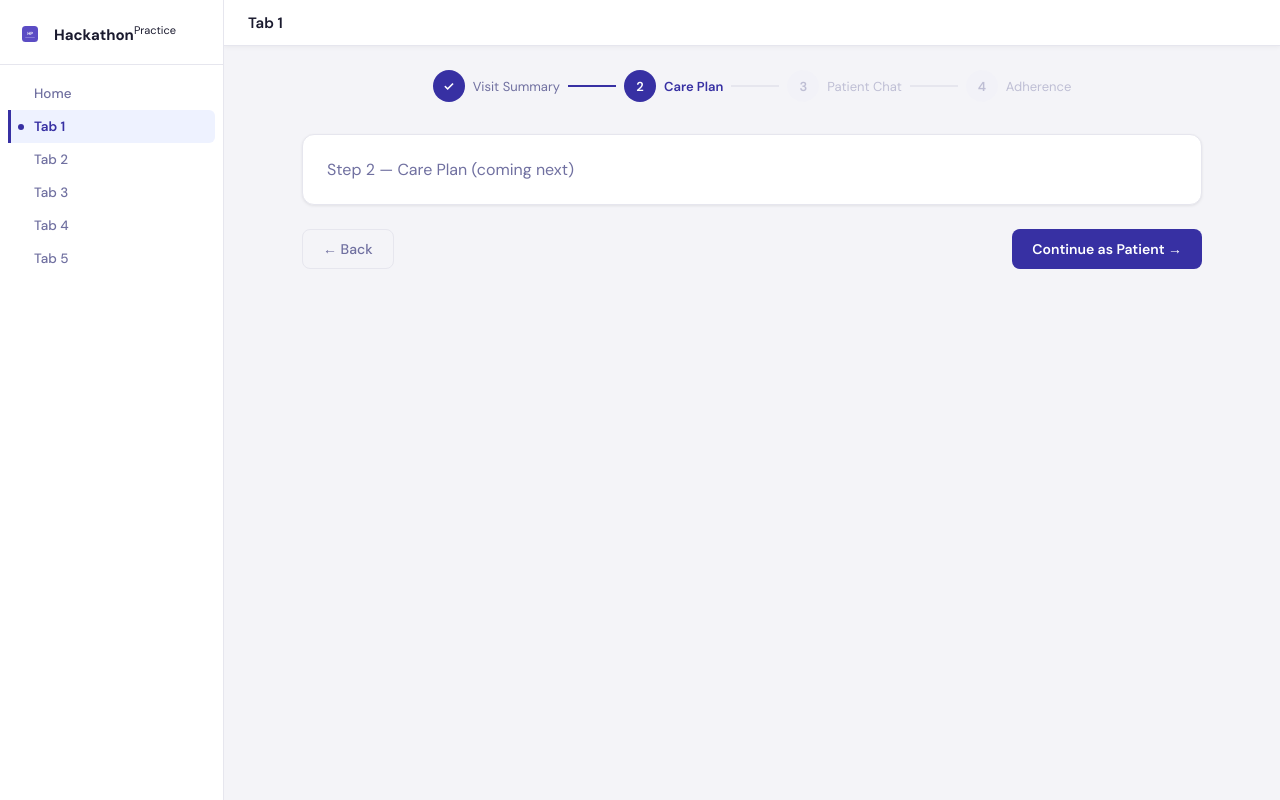
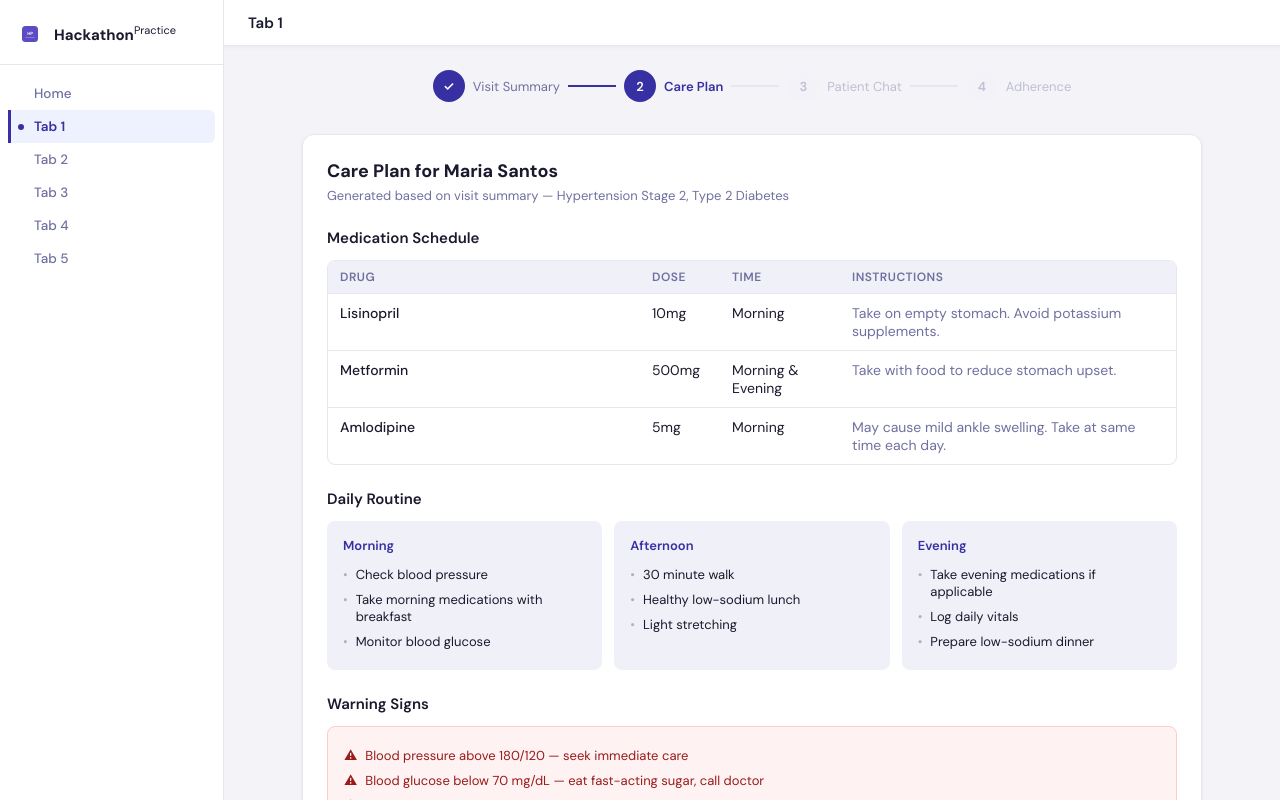
Before and after one commit to richard7ao/Hackathon-Practice, a Next.js app: page /tab-1 in a window 1280 px wide. Both pictures are taken after a click on the button "Generate Care Plan →". Built offline with nearby package versions, Linux system fonts and the light colour scheme.

Commit message:
feat: add Step 2 care plan display with simulated AI generation

```diff
--- a/app/tab-1/page.tsx
+++ b/app/tab-1/page.tsx
@@ -437,12 +437,288 @@ export default function Tab1() {
         </div>
       )}
 
-      {/* Step 2: placeholder */}
+      {/* Step 2: AI-Generated Care Plan */}
       {step === 2 && (
         <div style={card}>
-          <p style={{ color: "var(--text-secondary)" }}>
-            Step 2 — Care Plan (coming next)
-          </p>
+          {isGenerating ? (
+            <div style={{ textAlign: "center", padding: "48px 0" }}>
+              <div
+                style={{
+                  width: 48,
+                  height: 48,
+                  borderRadius: "50%",
+                  border: "3px solid var(--border)",
+                  borderTopColor: "var(--accent)",
+                  animation: "spin 0.8s linear infinite",
+                  margin: "0 auto 16px",
+                }}
+              />
+              <p
+                style={{
+                  color: "var(--text-secondary)",
+                  fontSize: 14,
+                  fontWeight: 500,
+                }}
+              >
+                Analyzing visit data...
+              </p>
+              <style>{`@keyframes spin { to { transform: rotate(360deg) } }`}</style>
+            </div>
+          ) : carePlan ? (
+            <div>
+              <h2
+                style={{
+                  fontSize: 18,
+                  fontWeight: 700,
+                  color: "var(--text-primary)",
+                  marginBottom: 4,
+                }}
+              >
+                Care Plan for {visitData.patientName}
+              </h2>
+              <p
+                style={{
+                  fontSize: 13,
+                  color: "var(--text-secondary)",
+                  marginBottom: 24,
+                }}
+              >
+                Generated based on visit summary — {visitData.diagnosis}
+              </p>
+
+              {/* Medication Schedule */}
+              <div style={{ marginBottom: 24 }}>
+                <h3
+                  style={{
+                    fontSize: 15,
+                    fontWeight: 600,
+                    color: "var(--text-primary)",
+                    marginBottom: 12,
+                  }}
+                >
+                  Medication Schedule
+                </h3>
+                <div
+                  style={{
+                    border: "1px solid var(--border)",
+                    borderRadius: 8,
+                    overflow: "hidden",
+                  }}
+                >
+                  <div
+                    style={{
+                      display: "grid",
+                      gridTemplateColumns: "1fr 80px 120px 1fr",
+                      background: "var(--bg-hover)",
+                      padding: "8px 12px",
+                      fontSize: 12,
+                      fontWeight: 600,
+                      color: "var(--text-secondary)",
+                      textTransform: "uppercase",
+                      letterSpacing: 0.5,
+                    }}
+                  >
+                    <span>Drug</span>
+                    <span>Dose</span>
+                    <span>Time</span>
+                    <span>Instructions</span>
+                  </div>
+                  {carePlan.medicationSchedule.map((med, i) => (
+                    <div
+                      key={i}
+                      style={{
+                        display: "grid",
+                        gridTemplateColumns: "1fr 80px 120px 1fr",
+                        padding: "10px 12px",
+                        fontSize: 14,
+                        borderTop: "1px solid var(--border)",
+                        color: "var(--text-primary)",
+                      }}
+                    >
+                      <span style={{ fontWeight: 500 }}>{med.drug}</span>
+                      <span>{med.dose}</span>
+                      <span>{med.timeOfDay}</span>
+                      <span style={{ color: "var(--text-secondary)" }}>
+                        {med.specialInstructions}
+                      </span>
+                    </div>
+                  ))}
+                </div>
+              </div>
+
+              {/* Daily Routine */}
+              <div style={{ marginBottom: 24 }}>
+                <h3
+                  style={{
+                    fontSize: 15,
+                    fontWeight: 600,
+                    color: "var(--text-primary)",
+                    marginBottom: 12,
+                  }}
+                >
+                  Daily Routine
+                </h3>
+                <div
+                  style={{
+                    display: "grid",
+                    gridTemplateColumns: "1fr 1fr 1fr",
+                    gap: 12,
+                  }}
+                >
+                  {(
+                    ["morning", "afternoon", "evening"] as const
+                  ).map((period) => (
+                    <div
+                      key={period}
+                      style={{
+                        background: "var(--bg-hover)",
+                        borderRadius: 8,
+                        padding: 16,
+                      }}
+                    >
+                      <h4
+                        style={{
+                          fontSize: 13,
+                          fontWeight: 600,
+                          color: "var(--accent)",
+                          textTransform: "capitalize",
+                          marginBottom: 8,
+                        }}
+                      >
+                        {period}
+                      </h4>
+                      {carePlan.dailyRoutine[period].map((item, i) => (
+                        <div
+                          key={i}
+                          style={{
+                            fontSize: 13,
+                            color: "var(--text-primary)",
+                            padding: "4px 0",
+                            display: "flex",
+                            gap: 8,
+                          }}
+                        >
+                          <span style={{ color: "var(--text-muted)" }}>
+                            •
+                          </span>
+                          {item}
+                        </div>
+                      ))}
+                    </div>
+                  ))}
+                </div>
+              </div>
+
+              {/* Warning Signs */}
+              <div style={{ marginBottom: 24 }}>
+                <h3
+                  style={{
+                    fontSize: 15,
+                    fontWeight: 600,
+                    color: "var(--text-primary)",
+                    marginBottom: 12,
+                  }}
+                >
+                  Warning Signs
+                </h3>
+                <div
+                  style={{
+                    background: "#fef2f2",
+                    border: "1px solid #fecaca",
+                    borderRadius: 8,
+                    padding: 16,
+                  }}
+                >
+                  {carePlan.warningSigns.map((sign, i) => (
+                    <div
+                      key={i}
+                      style={{
+                        fontSize: 13,
+                        color: "#991b1b",
+                        padding: "4px 0",
+                        display: "flex",
+                        gap: 8,
+                      }}
+                    >
+                      <span>⚠</span>
+                      {sign}
+                    </div>
+                  ))}
+                </div>
+              </div>
+
+              {/* Follow-Up Timeline */}
+              <div>
+                <h3
+                  style={{
+                    fontSize: 15,
+                    fontWeight: 600,
+                    color: "var(--text-primary)",
+                    marginBottom: 12,
+                  }}
+                >
+                  Follow-Up Timeline
+                </h3>
+                <div
+                  style={{
+                    display: "flex",
+                    alignItems: "center",
+                    gap: 0,
+                    padding: "8px 0",
+                  }}
+                >
+                  {carePlan.timeline.map((event, i) => (
+                    <div
+                      key={i}
+                      style={{
+                        display: "flex",
+                        alignItems: "center",
+                        flex: 1,
+                      }}
+                    >
+                      <div style={{ textAlign: "center", minWidth: 80 }}>
+                        <div
+                          style={{
+                            width: 12,
+                            height: 12,
+                            borderRadius: "50%",
+                            background: "var(--accent)",
+                            margin: "0 auto 6px",
+                          }}
+                        />
+                        <div
+                          style={{
+                            fontSize: 11,
+                            fontWeight: 600,
+                            color: "var(--accent)",
+                          }}
+                        >
+                          Day {event.day}
+                        </div>
+                        <div
+                          style={{
+                            fontSize: 11,
+                            color: "var(--text-secondary)",
+                          }}
+                        >
+                          {event.label}
+                        </div>
+                      </div>
+                      {i < carePlan.timeline.length - 1 && (
+                        <div
+                          style={{
+                            flex: 1,
+                            height: 2,
+                            background: "var(--border)",
+                          }}
+                        />
+                      )}
+                    </div>
+                  ))}
+                </div>
+              </div>
+            </div>
+          ) : null}
         </div>
       )}
 
```
